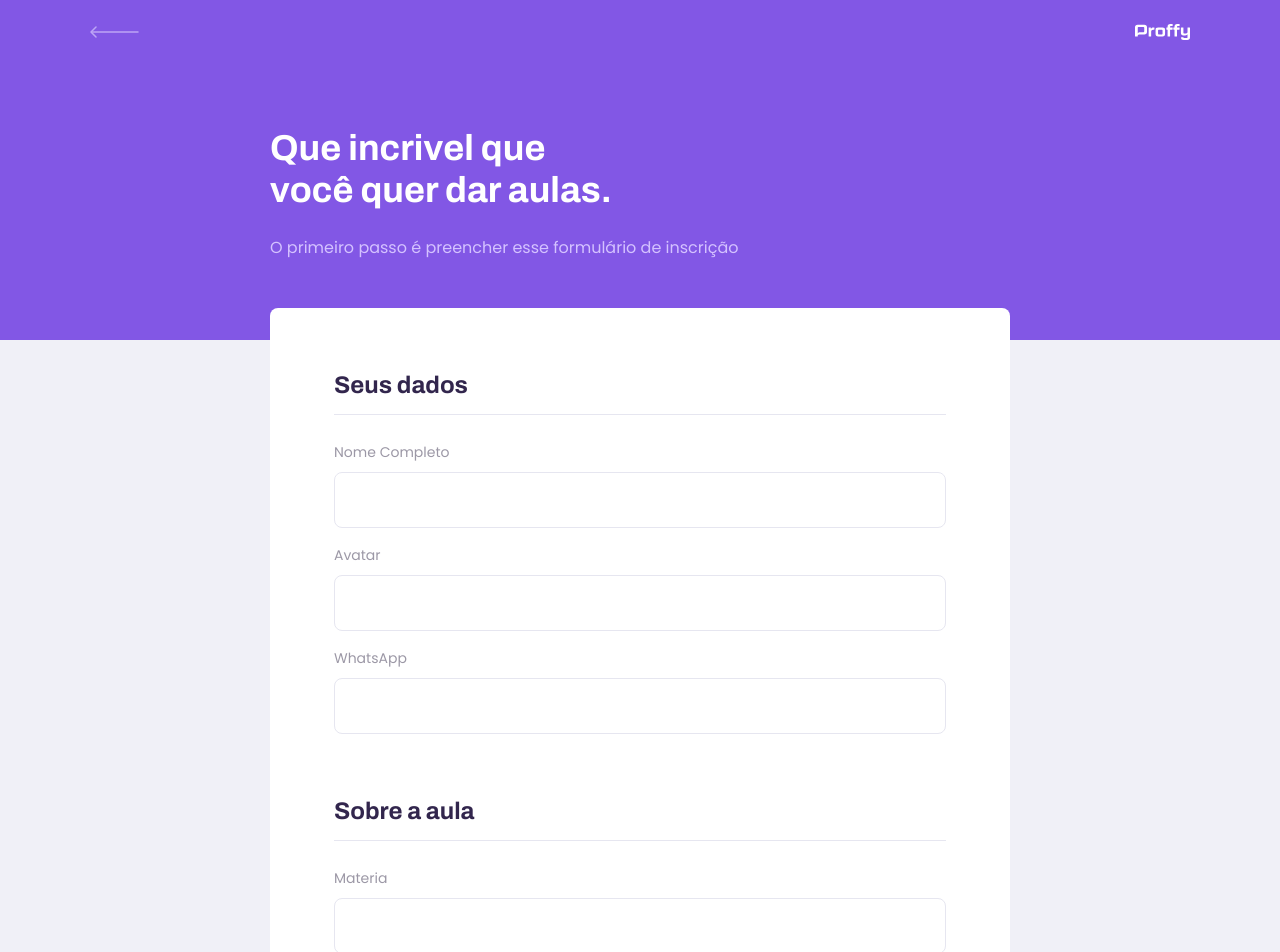
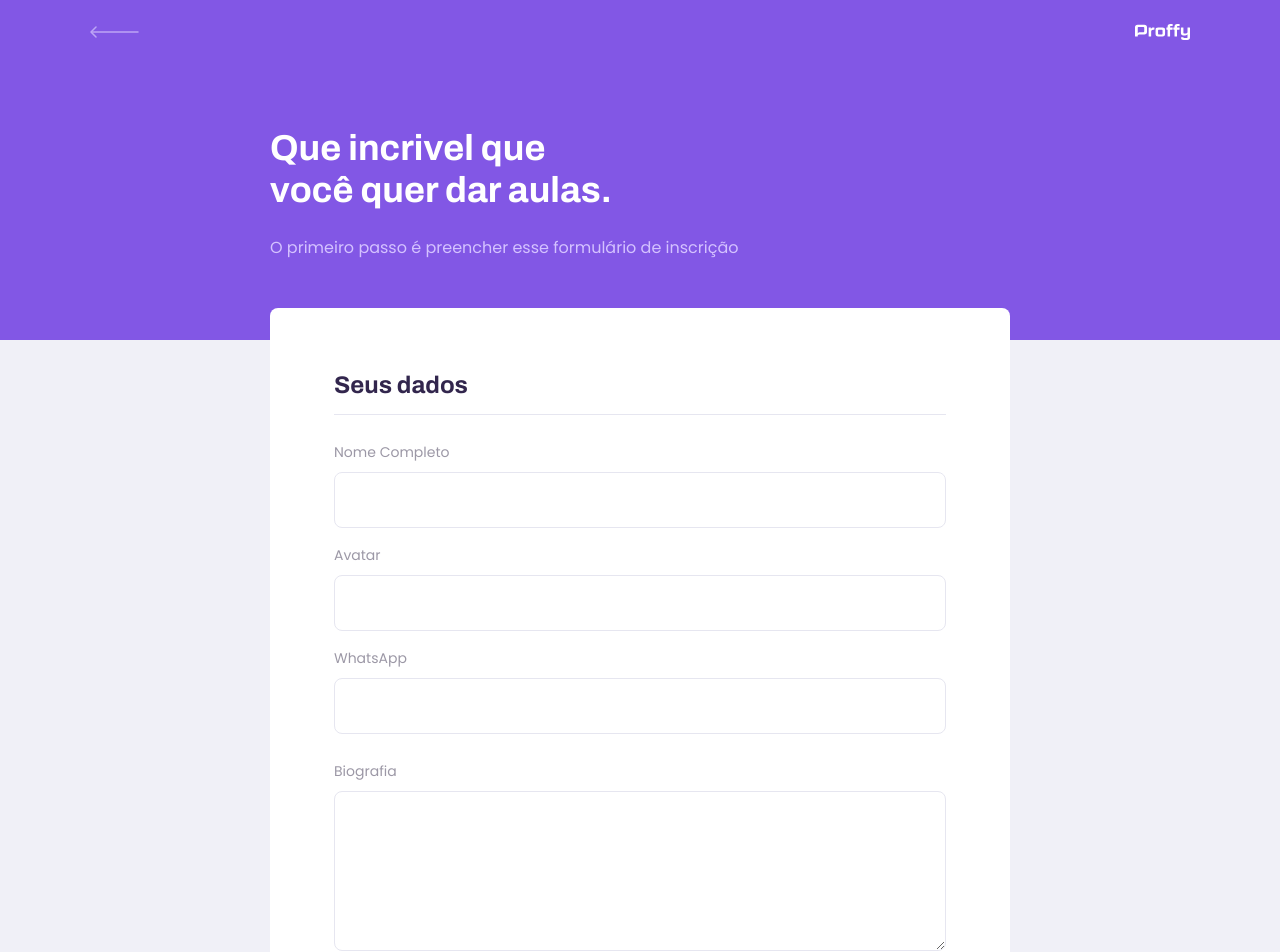
Before and after one commit to IgorGuariroba/proffy, a React (Create React App) app: page /give-classes in a window 1280 px wide. Shown: the top 952 px of the page. Built offline with nearby package versions, Linux system fonts and the light colour scheme.

Commit message:
Components textarea finalizado

```diff
--- /dev/null
+++ b/src/components/Textarea/index.tsx
@@ -0,0 +1,21 @@
+import React, { TextareaHTMLAttributes } from 'react';
+
+import './styles.css';
+
+interface TextareaProps extends TextareaHTMLAttributes<HTMLTextAreaElement> {
+  name: string;
+  label: string;
+}
+
+const Textarea: React.FC<TextareaProps> = ({ label, name, ...rest }) => {
+  return (
+    <div className="textarea-block">
+      <label htmlFor={name}>{label}</label>
+      <textarea id={name} {...rest} />
+    </div>
+  );
+}
+
+
+
+export default Textarea;
--- /dev/null
+++ b/src/components/Textarea/styles.css
@@ -0,0 +1,36 @@
+
+ .textarea-block {
+  position: relative;
+}
+
+ .textarea-block + .textarea-block {
+  margin-top: 1.4rem;
+}
+
+ .textarea-block label {
+  font-size: 1.4rem;
+}
+
+ .textarea-block textarea {
+  width: 100%;
+  height: 16rem;
+  min-height: 8rem;
+  margin-top: 0.8rem;
+  border-radius: 0.8rem;
+  border: 1px solid var(--color-line-in-white);
+  outline: 0;
+  resize: vertical;
+  padding: 1.2rem 1.6rem;
+  font: 1.6rem Archivo;
+}
+
+ .textarea-block:focus-within::after {
+  width: calc(100% -3.2rem);
+  height: 2px;
+  content: '';
+  background: var(--color-primary-light);
+  position: absolute;
+  left: 1.6rem;
+  right: 1.6rem;
+  bottom: 7px;
+}
--- a/src/pages/TeacherForm/index.tsx
+++ b/src/pages/TeacherForm/index.tsx
@@ -4,6 +4,7 @@ import PageHeader from "../../components/pageHeader";
 import warningIcon from '../../assets/images/icons/warning.svg';
 
 import './styles.css';
+import Textarea from "../../components/Textarea";
 
 function TeacherForm() {
   return (
@@ -19,6 +20,7 @@ function TeacherForm() {
           <Input name="name" label="Nome Completo" />
           <Input type="url" name="avatar" label="Avatar" />
           <Input type="tel" name="whatsapp" label="WhatsApp" />
+          <Textarea name="bio" label="Biografia"/>
 
         </fieldset>
 
--- a/src/pages/TeacherForm/styles.css
+++ b/src/pages/TeacherForm/styles.css
@@ -36,6 +36,10 @@
   width: 100%;
   padding-bottom: 1.6rem;
   border-bottom: 1px solid var(--color-line-in-white);
+}
+
+#page-teacher-form main fieldset .input-block + .textarea-block {
+  margin-top: 2.4rem;
 }
 
 #page-teacher-form main label {
```
